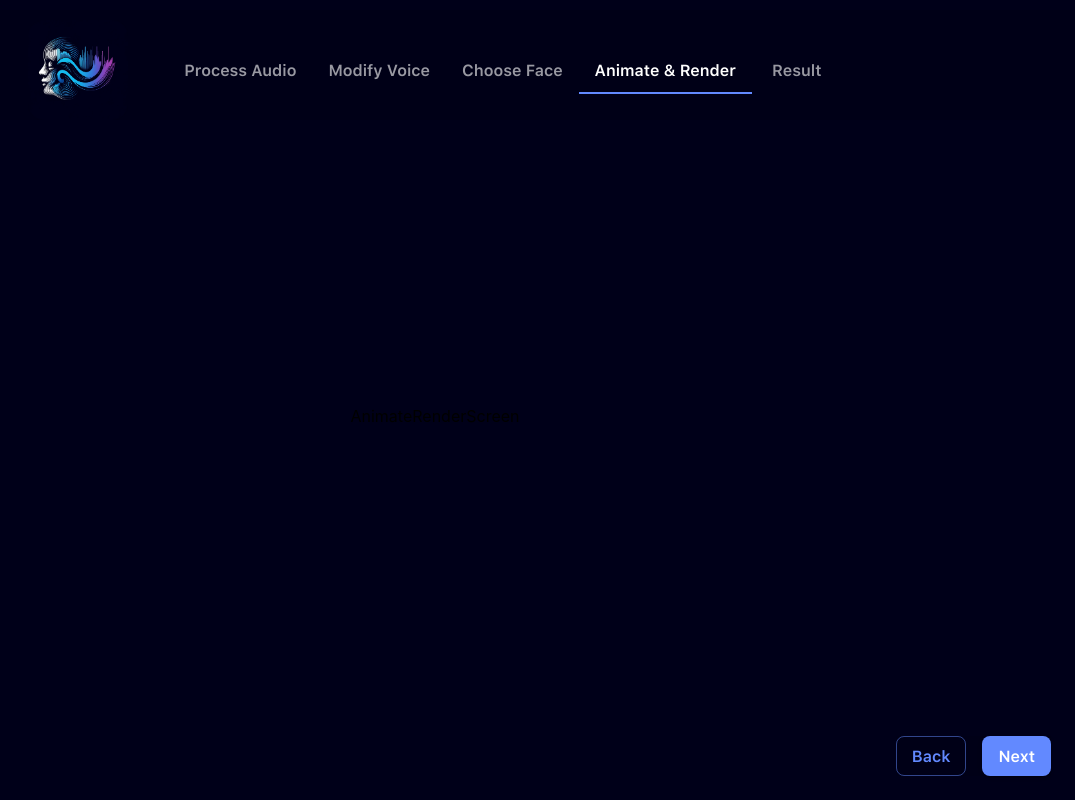
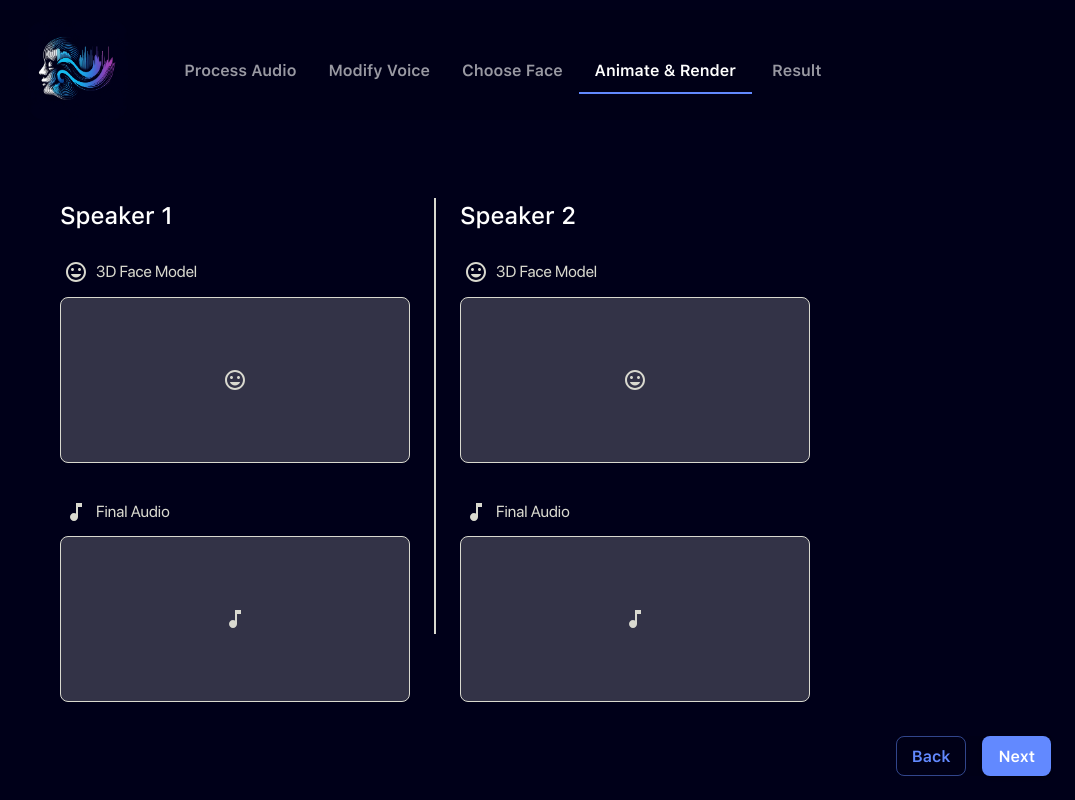
Before and after one commit to frddyy/podface-electron, a React (Create React App) app: page /animate-render in a window 1280 px wide. Shown: the whole page, without its empty margins (205-1280 px from the left). Built offline with nearby package versions, Linux system fonts and the light colour scheme.

Commit message:
Refactor code & Create Animate Render Screen

```diff
--- a/src/context/AudioContext.js
+++ b/src/context/AudioContext.js
@@ -20,16 +20,16 @@ export const AudioProvider = ({ children }) => {
   const setFinalAudio = () => {
     // Tentukan final audio untuk speaker 1
     if (isConvertVoice1 && convertedFile1) {
-      setFinalAudio1(convertedFile1.path); // Gunakan hasil konversi untuk speaker 1
+      setFinalAudio1(convertedFile1); // Gunakan hasil konversi untuk speaker 1
     } else {
-      setFinalAudio1(separatedAudioFiles.speaker1); // Gunakan audio yang sudah dipisah
+      setFinalAudio1({ path: separatedAudioFiles.speaker1 }); // Gunakan audio yang sudah dipisah
     }
 
     // Tentukan final audio untuk speaker 2
     if (isConvertVoice2 && convertedFile2) {
-      setFinalAudio2(convertedFile2.path); // Gunakan hasil konversi untuk speaker 2
+      setFinalAudio2(convertedFile2); // Gunakan hasil konversi untuk speaker 2
     } else {
-      setFinalAudio2(separatedAudioFiles.speaker2); // Gunakan audio yang sudah dipisah
+      setFinalAudio2({ path: separatedAudioFiles.speaker2 }); // Gunakan audio yang sudah dipisah
     }
   };
 
--- a/src/context/FaceModelContext.js
+++ b/src/context/FaceModelContext.js
@@ -72,6 +72,8 @@ export const FaceModelProvider = ({ children }) => {
         setTemplateFile2,
         finalFace1,
         finalFace2,
+        setFinalFace1,
+        setFinalFace2,
         setFinalFace,
       }}
     >
--- a/src/pages/AnimateRenderScreen.jsx
+++ b/src/pages/AnimateRenderScreen.jsx
@@ -1,10 +1,15 @@
 import React, { useEffect } from "react";
+import { Box, Grid, Typography, Divider, Button } from "@mui/material";
+import { useTheme } from "@mui/material/styles";
 import { useAudioContext } from "../context/AudioContext";
 import { useFaceModelContext } from "../context/FaceModelContext";
+import CustomField from "../components/CustomField";
 
 const AnimateRenderScreen = () => {
-  const { finalAudio1, finalAudio2 } = useAudioContext(); // Ambil final audio dari context
-  const { finalFace1, finalFace2 } = useFaceModelContext(); // Ambil final face dari context
+  const theme = useTheme();
+
+  const { finalAudio1, finalAudio2, setFinalAudio1, setFinalAudio2 } = useAudioContext(); // Ambil final audio dari context
+  const { finalFace1, finalFace2, setFinalFace1, setFinalFace2 } = useFaceModelContext(); // Ambil final face dari context
 
   // useEffect untuk memantau perubahan final audio
   useEffect(() => {
@@ -15,8 +20,145 @@ const AnimateRenderScreen = () => {
   }, [finalAudio1, finalAudio2, finalFace1, finalFace2]);
 
   return (
-    <div>AnimateRenderScreen</div>
-  )
+    <Grid
+      container
+      sx={{
+        display: "flex",
+        flexDirection: "row",
+        gap: 3, // Increased gap between left and right section
+        flexWrap: "wrap", // Allow content to wrap and adjust height dynamically
+      }}
+    >
+      {/* Left Section for Speaker 1 */}
+      <Grid
+        item
+        xs={12}
+        sm={6}
+        sx={{
+          display: "flex",
+          flexDirection: "column",
+          gap: 2,
+          minHeight: "50vh", // Allow height to adjust based on content
+          width: "fit-content",
+          minWidth: "350px"
+        }}
+      >
+        {/* Speaker 1 */}
+        <Typography variant="h4" sx={{ marginBottom: 1, color: "white" }}>
+          Speaker 1
+        </Typography>
+
+        <Box sx={{ marginBottom: 2 }}>
+          <CustomField
+            mode="3d"
+            labelText="3D Face Model"
+            file={finalFace1}
+            setFile={setFinalFace1}
+            isPreview={true} // Show preview
+          />
+        </Box>
+
+        <Box sx={{ marginBottom: 2 }}>
+          <CustomField
+            mode="audio"
+            labelText="Final Audio"
+            file={finalAudio1}
+            setFile={setFinalAudio1}
+            isPreview={true} // Show Preview
+          />
+        </Box>
+
+        <Box sx={{ marginTop: 2, display: "flex", justifyContent: "flex-end" }}>
+          {(finalAudio1 && finalFace1) && (
+            <Button
+              variant="contained"
+              color="primary"
+              sx={{
+                marginBottom: 2,
+                fontWeight: 600,
+                textTransform: "none",
+                maxWidth: 100,
+              }}
+              disabled={!(finalAudio1 && finalFace1)}
+              // onClick={handleApplyClick1}
+            >
+              Apply
+            </Button>
+          )}
+        </Box>
+
+      </Grid>
+
+      {/* Divider with white color */}
+      <Divider
+        orientation="vertical"
+        flexItem
+        sx={{
+          height: "100",
+          border: "0.5px solid",
+          borderColor: theme.palette.neutral.dark, // Set the divider color
+        }}
+      />
+
+      {/* Right Section for Speaker 2 */}
+      <Grid
+        item
+        xs={12}
+        sm={6}
+        sx={{
+          display: "flex",
+          flexDirection: "column",
+          gap: 2, // Increased gap to avoid overlap
+          minHeight: "50vh", // Allow height to adjust based on content
+          minWidth: "350px"
+        }}
+      >
+        {/* Speaker 2 */}
+        <Typography variant="h4" sx={{ marginBottom: 1, color: "white" }}>
+          Speaker 2
+        </Typography>
+
+        <Box sx={{ marginBottom: 2 }}>
+          <CustomField
+            mode="3d"
+            labelText="3D Face Model"
+            file={finalFace2}
+            setFile={setFinalFace2}
+            isPreview={true} // Show preview
+          />
+        </Box>
+
+        <Box sx={{ marginBottom: 2 }}>
+          <CustomField
+            mode="audio"
+            labelText="Final Audio"
+            file={finalAudio2}
+            setFile={setFinalAudio2}
+            isPreview={true} // Show Preview
+          />
+        </Box>
+
+        <Box sx={{ marginTop: 2, display: "flex", justifyContent: "flex-end" }}>
+          {(finalAudio2 && finalFace2) && (
+            <Button
+              variant="contained"
+              color="primary"
+              sx={{
+                marginBottom: 2,
+                fontWeight: 600,
+                textTransform: "none",
+                maxWidth: 100,
+              }}
+              disabled={!(finalAudio2 && finalFace2)}
+              // onClick={handleApplyClick2}
+            >
+              Apply
+            </Button>
+          )}
+        </Box>
+      </Grid>
+    </Grid>
+  );
 }
 
 export default AnimateRenderScreen
--- a/src/pages/ModifyVoiceScreen.jsx
+++ b/src/pages/ModifyVoiceScreen.jsx
@@ -14,6 +14,7 @@ const ModifyVoiceScreen = () => {
     fileAudioReference2, setFileAudioReference2,
     convertedFile1, setConvertedFile1,
     convertedFile2, setConvertedFile2,
+    separatedAudioFiles,
     setFinalAudio
   } = useAudioContext(); // Ambil context dari AudioContext
 
@@ -109,9 +110,9 @@ const ModifyVoiceScreen = () => {
 
   // Menggunakan useEffect untuk memperbarui final audio setelah konversi selesai
   useEffect(() => {
-    // Memperbarui final audio hanya jika sudah ada hasil konversi atau pemisahan
+    // Panggil setFinalAudio hanya jika ada perubahan yang relevan pada konversi atau file audio
     setFinalAudio();
-  }, [convertedFile1, convertedFile2, isConvertVoice1, isConvertVoice2, setFinalAudio]);
+  }, [isConvertVoice1, isConvertVoice2, convertedFile1, convertedFile2, separatedAudioFiles]);
 
   return (
     <Grid
```
